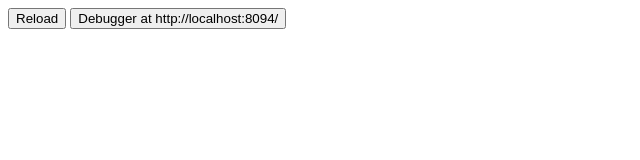
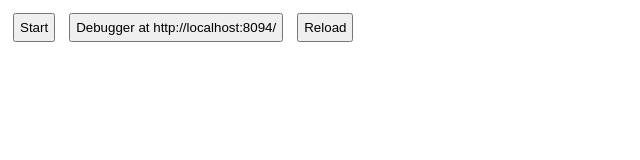
Before and after one commit to KraftyFX/aex, a website: page cep/ejs/mocha.ejs in a window 1280 px wide. Shown: the whole page, without its empty margins (0-640 px from the left). Drawn offline with nearby package versions, Linux system fonts and the light colour scheme; files that its build step writes are made by us from their sources.

Commit message:
Making the mocha run require an explicit click

```diff
--- a/cep/ejs/mocha.ejs
+++ b/cep/ejs/mocha.ejs
@@ -12,6 +12,10 @@
             body {
                 background-color: white;
             }
+            button {
+                margin: 5px;
+                padding: 5px;
+            }
         </style>
         <script>
             if (typeof cep_node !== 'undefined') {
@@ -22,8 +26,9 @@
         </script>
     </head>
     <body unselectable="on">
+        <button onclick="window.mocha.run()">Start</button>
+        <button onclick="cep.util.openURLInDefaultBrowser('http://localhost:8094/')">Debugger at http://localhost:8094/</button>
         <button onclick="location.reload(true)">Reload</button>
-        <button onclick="cep.util.openURLInDefaultBrowser('http://localhost:8094/')">Debugger at http://localhost:8094/</button>
         <div id="mocha"></div>
     </body>
 </html>
```
Also changed, not shown: cep/test/browser-entry.ts (+1 -5 lines).
